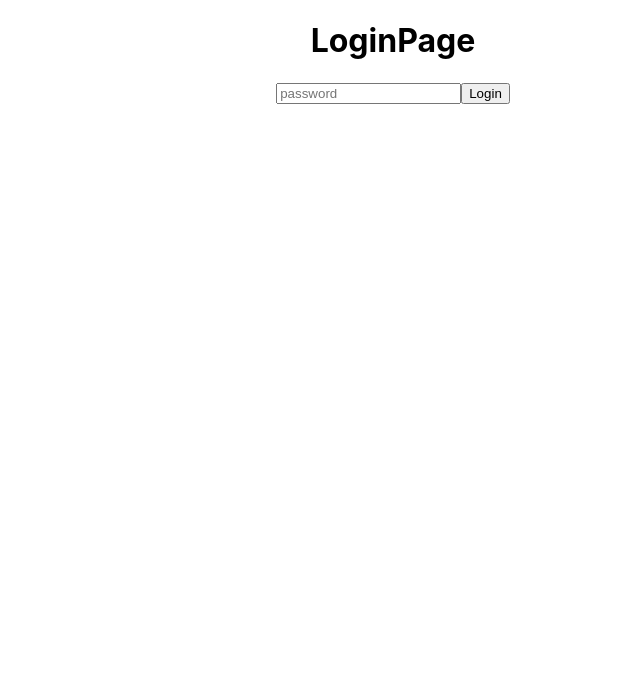
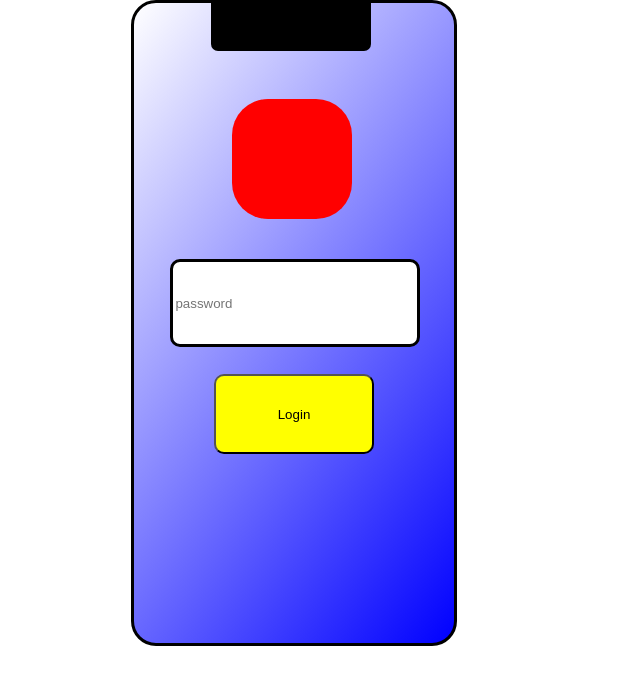
Before and after one commit to Drag49487Jr/ngpro_2nd, a React (Create React App) app: page / in a window 1280 px wide. Shown: the top 684 px of the page, without its empty margins (247-887 px from the left). Built offline with nearby package versions, Linux system fonts and the light colour scheme.

Commit message:
add css to loginpage

```diff
--- /dev/null
+++ b/src/pages/LoginPage/LoginPage.css
@@ -0,0 +1,48 @@
+.phone-outline {
+    background-color: white;
+    background-image: linear-gradient(127deg, white,blue);
+    border:solid black;
+    display:flex;
+    height:80vh;
+    width:40vh;
+    position: absolute;
+    right:45%;
+    border-radius: 25px;
+}
+#phone-camera {
+    height: 6vh;
+    width:20vh;
+    position: absolute;
+    right:26%;
+    border-radius:0px 0px 7px 7px;
+    background-color:black;
+}
+#logo {
+    background-color: red;
+    border-radius: 30%;
+    height:15vh;
+    width:15vh;
+    position:absolute;
+    right:32%;
+    top:15%;
+}
+#password-box {
+    background-color:white;
+    border-radius:10px;
+    border:solid;
+    height: 10vh;
+    width:30vh;
+    position: absolute;
+    right: 10.5%;
+    top:40%;
+}
+#submit {
+    background-color:yellow;
+    border-radius:10px;
+    height:10vh;
+    width:20vh;
+    position: absolute;
+    right:25%;
+    top:58%;
+    text-decoration: none;
+}
--- a/src/pages/LoginPage/LoginPage.jsx
+++ b/src/pages/LoginPage/LoginPage.jsx
@@ -1,4 +1,5 @@
 import React, {Component} from 'react';
+import './LoginPage.css';
 
 class LoginPage extends Component {
     constructor() {
@@ -29,12 +30,13 @@ class LoginPage extends Component {
 
     render(){
         return(
-            <div>
-                <h1>LoginPage</h1>
+            <div class='phone-outline'>
+                <div id='phone-camera'></div>
+                <div id='logo'></div>
                 <form onSubmit={this.handleSubmit}>
-                    <input type='password' placeholder='password'
+                    <input id='password-box' type='password' placeholder='password'
                         name='user_password' onChange={this.handleChange} />
-                        <button>Login</button>
+                        <button id='submit'>Login</button>
                         <div>{this.state.message}</div>
                 </form>
             </div>
```
